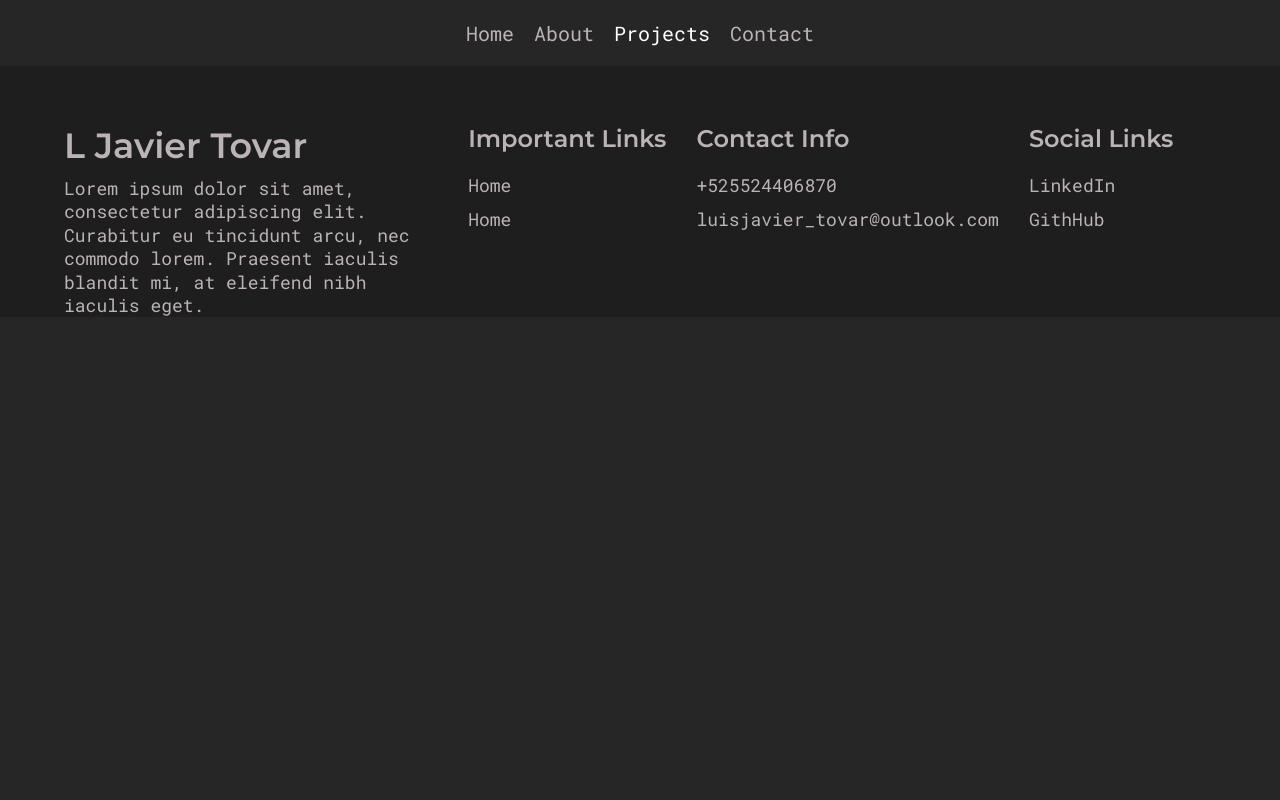
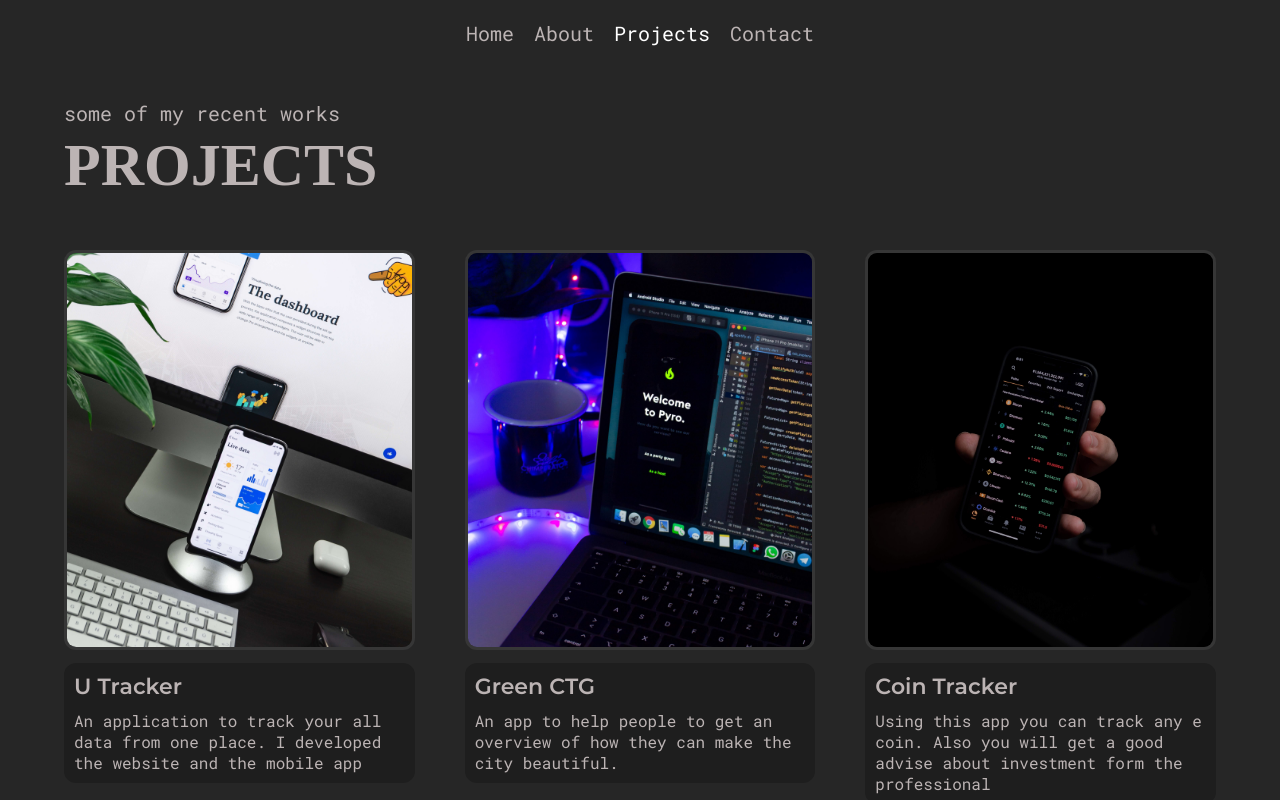
Before and after one commit to ljaviertovar/ljt-portfolio, a React (Create React App) app: page /projects in a window 1280 px wide. Shown: the top 800 px of the page. Built offline with nearby package versions, Linux system fonts and the light colour scheme; a web font is replaced by a local one.

Commit message:
:sparkles: [ADD] Projects page

```diff
--- a/src/pages/Projects.js
+++ b/src/pages/Projects.js
@@ -1,11 +1,49 @@
-import React from 'react'
+import React, { useState } from 'react'
+import styled from 'styled-components'
+
+import SectionTitle from '../components/SectionTitle'
+import ProjectItem from '../components/ProjectItem'
+
+import ProjectInfo from '../data/projects'
+
+const ProjectsStyles = styled.div`
+    padding: 10rem 0;
+    .project__allItems {
+        display: grid;
+        grid-template-columns: repeat(auto-fill, minmax(300px, 1fr));
+        gap: 5rem;
+        margin-top: 5rem;
+    }
+`
 
 const Projects = () => {
+
+    const [projectData, setProjectData] = useState(ProjectInfo)
+
     return (
-        <div>
-            <h1>Project page</h1>
+        <ProjectsStyles>
+            <div className='container'>
+                <SectionTitle
+                    heading='Projects'
+                    subheading='some of my recent works'
+                />
+                <div className='project__allItems'>
+                    {
+                        projectData.map((project) => {
+                            return (
+                                <ProjectItem
+                                    key={project.id}
+                                    title={project.name}
+                                    desc={project.desc}
+                                    img={project.img}
+                                />
+                            )
+                        })
+                    }
+                </div>
+            </div>
 
-        </div>
+        </ProjectsStyles>
     )
 }
 
```
